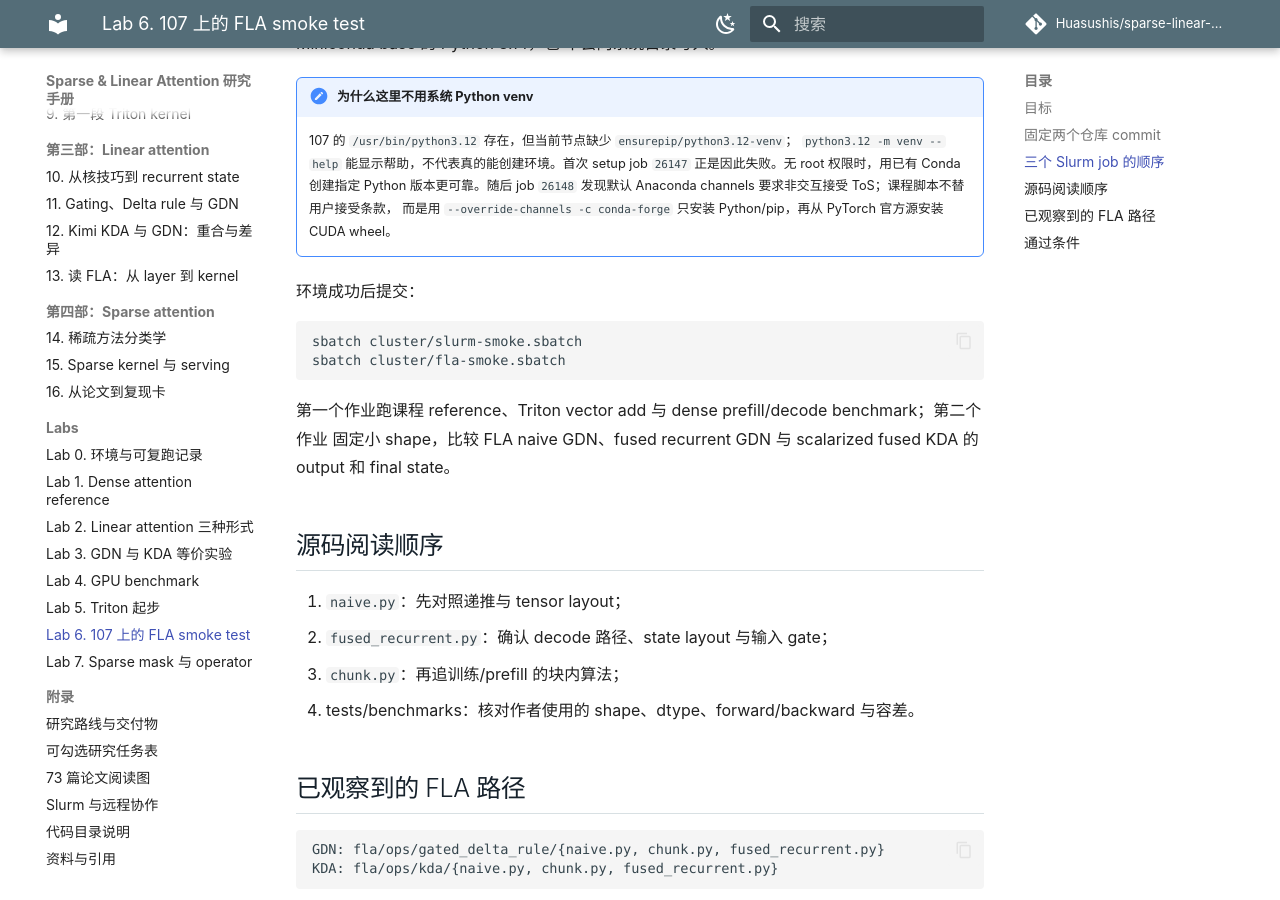
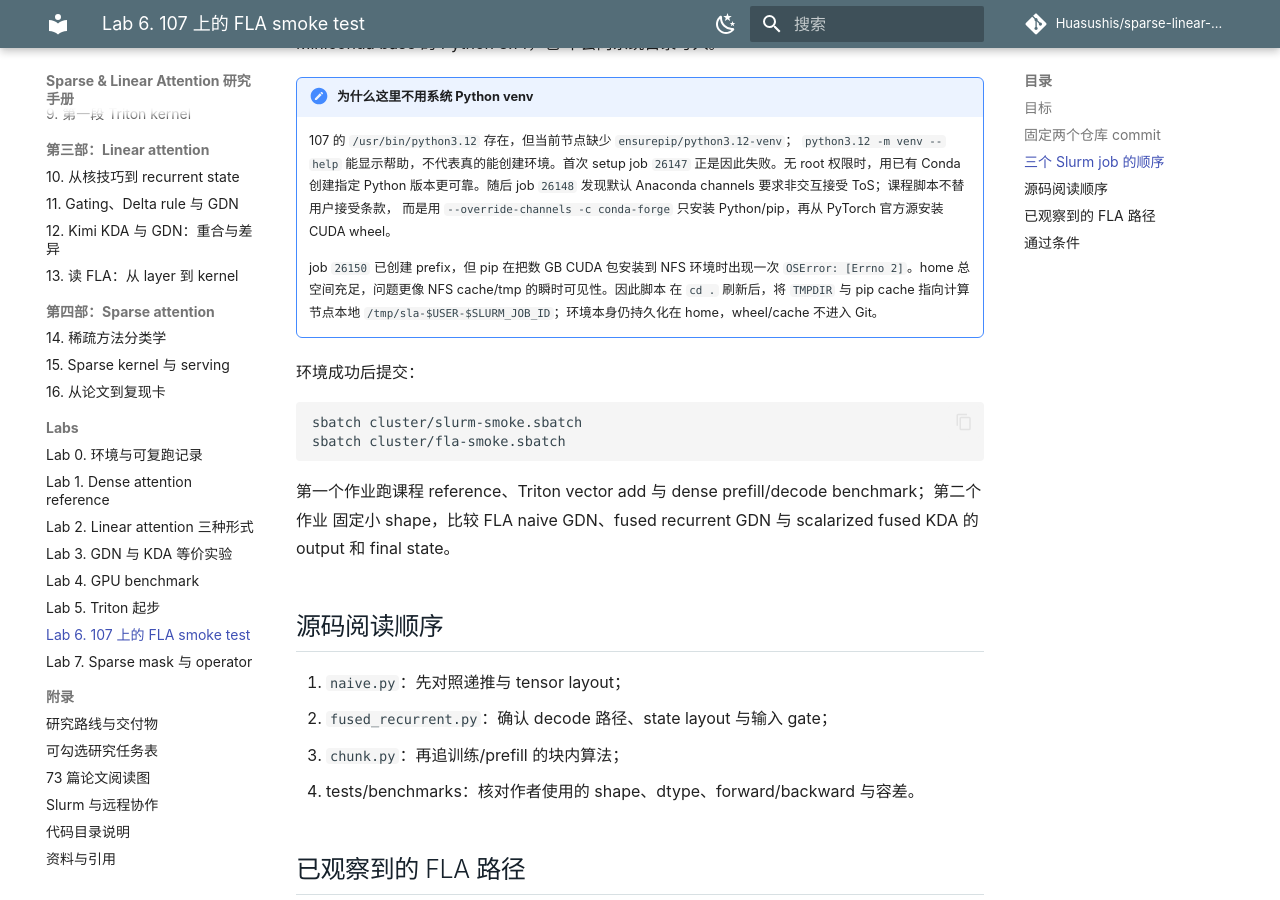
Before and after one commit to Huasushis/sparse-linear-attention, an MkDocs documentation site: the page built from book/labs/06-fla-on-107.md, in a window 1280 px wide and 900 px high, scrolled down 1050 px. Built offline with MkDocs 1.6.1 and Material for MkDocs 9.7.7, drawn with Linux system fonts in a browser that asks for light colours; comment, search, counter and statistics services are not loaded.

Commit message:
Use node-local temp for GPU package install

````diff
--- a/book/labs/06-fla-on-107.md
+++ b/book/labs/06-fla-on-107.md
@@ -48,6 +48,11 @@ PyTorch/Triton/FLA，并保存 `pip freeze`。它不会使用 Miniconda base 的
     而是用 `--override-channels -c conda-forge` 只安装 Python/pip，再从 PyTorch 官方源安装
     CUDA wheel。
 
+    job `26150` 已创建 prefix，但 pip 在把数 GB CUDA 包安装到 NFS 环境时出现一次
+    `OSError: [Errno 2]`。home 总空间充足，问题更像 NFS cache/tmp 的瞬时可见性。因此脚本
+    在 `cd .` 刷新后，将 `TMPDIR` 与 pip cache 指向计算节点本地
+    `/tmp/sla-$USER-$SLURM_JOB_ID`；环境本身仍持久化在 home，wheel/cache 不进入 Git。
+
 环境成功后提交：
 
 ```bash
````
Also changed, not shown: 1 other file.
